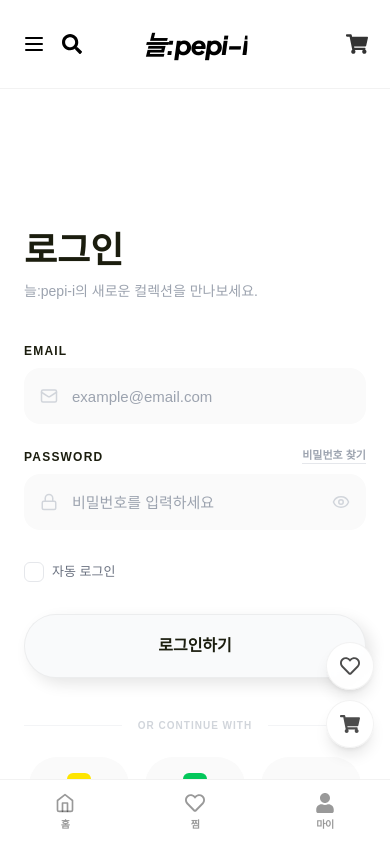
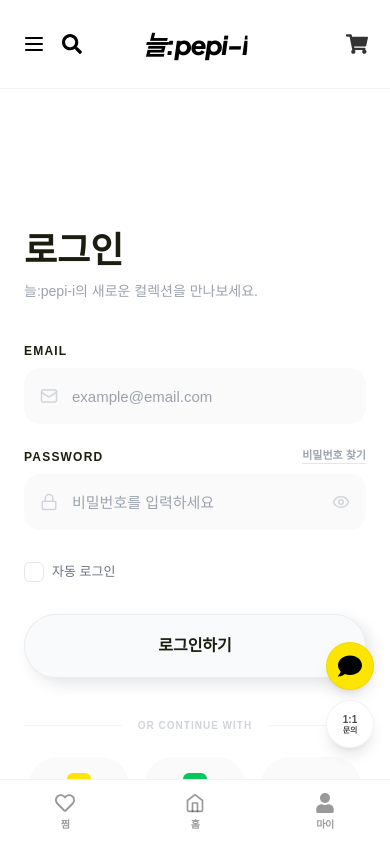
Before and after one commit to jjanga110279-del/pepi-A, a React (Vite) app: page /login in a window 390 px wide. Shown: the top 844 px of the page. Built offline with nearby package versions, Linux system fonts and the light colour scheme; a web font is replaced by a local one.

Commit message:
UI: Update mobile BottomNav Home center and add Kakao/Inquiry Floating buttons

```diff
--- a/src/components/common/BottomNav.jsx
+++ b/src/components/common/BottomNav.jsx
@@ -19,8 +19,8 @@ export default function BottomNav() {
   };
 
   const menuItems = [
+    { icon: ICONS.wishlist, label: '찜', path: '/wishlist', protected: true },
     { icon: ICONS.home, label: '홈', path: '/' },
-    { icon: ICONS.wishlist, label: '찜', path: '/wishlist', protected: true },
     { icon: ICONS.user, label: '마이', path: '/mypage', protected: true }
   ];
 
--- a/src/components/common/FloatingMenu.jsx
+++ b/src/components/common/FloatingMenu.jsx
@@ -41,25 +41,23 @@ export default function FloatingMenu() {
 
   return (
     <div className="lg:hidden fixed bottom-24 right-4 flex flex-col gap-2.5 z-[45]">
-      {/* Wishlist Button */}
+      {/* KakaoTalk Button */}
+      <a
+        href="https://pf.kakao.com" // Replace with actual KakaoTalk channel URL
+        target="_blank"
+        rel="noopener noreferrer"
+        className="w-12 h-12 bg-[#FEE500] shadow-lg rounded-full flex items-center justify-center border border-black/5 transition-all transform active:scale-95"
+      >
+        <ICONS.kakaoPay className="text-[24px] text-black" />
+      </a>
+
+      {/* 1:1 Inquiry Button */}
       <button
-        onClick={(e) => handleProtectedNavigation('/wishlist', e)}
-        className="w-12 h-12 bg-white/90 backdrop-blur shadow-lg rounded-full flex items-center justify-center border border-black/5 hover:bg-white transition-all transform active:scale-95"
+        onClick={() => navigate('/customer-service')}
+        className="w-12 h-12 bg-white/90 backdrop-blur shadow-lg rounded-full flex items-center justify-center border border-black/5 hover:bg-white transition-all transform active:scale-95 text-black/70 flex flex-col items-center justify-center pt-0.5"
       >
-        <ICONS.wishlist className="text-[20px] text-black/70" />
-      </button>
-
-      {/* Cart Button */}
-      <button
-        onClick={(e) => handleProtectedNavigation('/cart', e)}
-        className="w-12 h-12 bg-white/90 backdrop-blur shadow-lg rounded-full flex items-center justify-center border border-black/5 hover:bg-white transition-all transform active:scale-95 relative"
-      >
-        <ICONS.cart className="text-[20px] text-black/70" />
-        {user && totalCount > 0 && (
-          <span className="absolute top-0 right-0 bg-[#dc2626] text-white text-[9px] font-bold rounded-full w-4 h-4 flex items-center justify-center border border-white">
-            {totalCount}
-          </span>
-        )}
+        <span className="text-[10px] font-black leading-none">1:1</span>
+        <span className="text-[8px] font-bold leading-none mt-0.5">문의</span>
       </button>
 
       {/* Top Button - Only visible after scrolling */}
```
